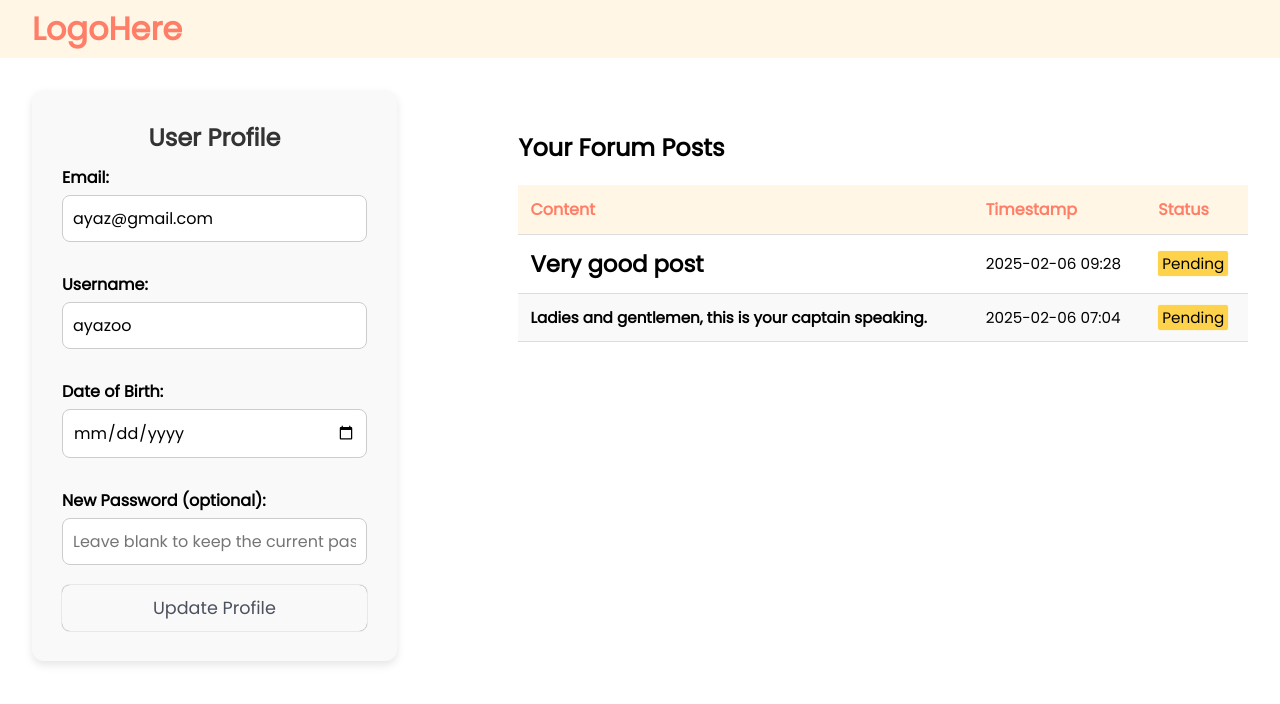
After one commit to muhammadkhattakdev/students-learning-forum-and-scheduling-system, a Django app: page /auth/profile/ in a window 1280 px wide. The commit adds this page. Shown: the top 704 px of the page. Run offline with Django 5.2, Linux system fonts and the light colour scheme; a user stored in the database is signed in; data comes from the database, SQL or seed files in the repository; both versions use the stored data as it was after the commit.

Commit message:
Forum homepage almost done. User Profile Page complete. Write Forum Post Page Complete

```diff
--- a/auth_app/urls.py
+++ b/auth_app/urls.py
@@ -5,4 +5,5 @@ from . import views
 urlpatterns = [
     path('login/', views.login_page, name='login'),
     path('register/', views.register, name='register'),
+    path('profile/', views.profile_page, name='my_profile_page'),
 ]
--- a/auth_app/views.py
+++ b/auth_app/views.py
@@ -3,7 +3,8 @@ from django.contrib.auth import login
 from django.contrib import messages
 from .models import *
 from django.contrib.auth import authenticate
-
+from django.contrib.auth.decorators import login_required
+from forum.models import *
 
 
 def login_page(request):
@@ -40,7 +41,66 @@ def register(request):
         user = CustomUser.objects.create_user(
             email=email, password=password, username=username, date_of_birth=birth_date
         )
+        new_student = Student.objects.create(
+            user=user,
+        )
+
         login(request, user)
         return redirect('login')
 
     return render(request, 'authPages/register.html')
+
+
+# @login_required
+# def profile_page(request):
+#     user = request.user
+
+#     if request.method == 'POST':
+#         email = request.POST.get('email')
+#         username = request.POST.get('username')
+#         date_of_birth = request.POST.get('date_of_birth')
+#         password = request.POST.get('password')
+
+#         if email:
+#             user.email = email
+#         if username:
+#             user.username = username
+#         if date_of_birth:
+#             user.date_of_birth = date_of_birth
+#         if password:
+#             user.set_password(password)
+
+#         user.save()
+#         messages.success(request, "Your profile has been updated successfully!")
+#         return redirect('user_profile')
+
+#     return render(request, 'authPages/profile.html', {'user': user})
+
+
+@login_required
+def profile_page(request):
+    user = request.user
+
+    if request.method == 'POST':
+        email = request.POST.get('email')
+        username = request.POST.get('username')
+        date_of_birth = request.POST.get('date_of_birth')
+        password = request.POST.get('password')
+
+        if email:
+            user.email = email
+        if username:
+            user.username = username
+        if date_of_birth:
+            user.date_of_birth = date_of_birth
+        if password:
+            user.set_password(password)
+
+        user.save()
+        messages.success(request, "Your profile has been updated successfully!")
+        return redirect('user_profile')
+
+    # Fetching user's forum posts
+    forum_posts = ForumPost.objects.filter(user=user).order_by('-date_time')
+
+    return render(request, 'authPages/profile.html', {'user': user, 'forum_posts': forum_posts})
--- a/forum/models.py
+++ b/forum/models.py
@@ -11,7 +11,7 @@ class ForumModerator(models.Model):
 
     def __str__(self):
 
-        return self.user.first_name
+        return self.user.email
 
 class ForumPost(models.Model):
     user = models.ForeignKey(
@@ -38,7 +38,7 @@ class ForumPost(models.Model):
 
 
     def __str__(self):
-        return f"{self.user.first_name} {self.user.last_name}"
+        return self.user.email
 
 
 class ForumPostReply(models.Model):
--- a/static/authStyling.css
+++ b/static/authStyling.css
@@ -109,3 +109,110 @@
 .auth-form-wrapper .auth-form .auth-note a {
     color: var(--primary-color);
 }
+
+
+/* PROFILE PAGE STYLING STARTS HERE  */
+
+.profile-page-wrapper {
+    width: 100%;
+    display: flex;
+    flex-direction: row;
+    padding: 2rem;
+    justify-content: space-between;
+}
+.profile-wrapper {
+    width: 30%;
+    padding: 30px;
+    background-color: #f9f9f9;
+    border-radius: 12px;
+    box-shadow: 0px 4px 8px rgba(0, 0, 0, 0.1);
+  }
+
+  .profile-wrapper h2 {
+    text-align: center;
+    color: #333;
+  }
+
+  .profile-wrapper .profile-form {
+    display: flex;
+    flex-direction: column;
+  }
+
+  .profile-wrapper .profile-form label {
+    margin: 10px 0 5px;
+    font-weight: bold;
+  }
+
+  .profile-wrapper .profile-form input {
+    padding: 10px;
+    font-size: 1em;
+    border: 1px solid #ccc;
+    border-radius: 8px;
+    margin-bottom: 20px;
+  }
+
+  .profile-wrapper .update-btn {
+    background-color: transparent;
+    color: var(--text-color);
+    padding: 10px 15px;
+    border: none;
+    border-radius: 8px;
+    cursor: pointer;
+    font-size: 1.1em;
+    box-shadow: 0px 0px 1px var(--text-color);
+  }
+
+  .profile-wrapper .update-btn:hover {
+    background-color: var(--accent);
+    color: white;
+  }
+
+
+
+  .user-posts-wrapper {
+    margin-top: 40px;
+    width: 60%;
+  }
+
+  .user-posts-table {
+    width: 100%;
+    border-collapse: collapse;
+    margin-top: 20px;
+  }
+
+  .user-posts-table th, .user-posts-table td {
+    padding: 12px;
+    text-align: left;
+    border-bottom: 1px solid #ddd;
+  }
+
+  .user-posts-table th {
+    background-color: var(--background);
+    color: var(--primary-color);
+  }
+
+
+  .user-posts-table tr:nth-child(even) {
+    background-color: #f9f9f9;
+  }
+
+  .user-posts-table tr:hover {
+    background-color: #f1f1f1;
+  }
+
+  .user-posts-table td {
+    font-size: 0.95em;
+  }
+
+.pending-bg {
+    background-color: var(--secondary-color);
+    padding: 2px 4px;
+    box-shadow: 0px 0px 1px var(--secondary-color);
+    border-radius: 2px;
+
+}
+
+.approve-bg {
+    background-color: var(--accent);
+    color: white;
+}
--- /dev/null
+++ b/templates/authPages/profile.html
@@ -0,0 +1,59 @@
+{% extends 'authPages/base.html' %}
+
+{% block auth_content %}
+<div class="profile-page-wrapper">
+
+    <div class="profile-wrapper">
+        <h2>User Profile</h2>
+        <form method="POST" class="profile-form">
+            {% csrf_token %}
+            <label for="email">Email:</label>
+            <input type="email" id="email" name="email" value="{{ user.email }}" required>
+
+            <label for="username">Username:</label>
+            <input type="text" id="username" name="username" value="{{ user.username }}">
+
+            <label for="date_of_birth">Date of Birth:</label>
+            <input type="date" id="date_of_birth" name="date_of_birth" value="{{ user.date_of_birth|date:'Y-m-d' }}">
+
+            <label for="password">New Password (optional):</label>
+            <input type="password" id="password" name="password" placeholder="Leave blank to keep the current password">
+
+            <button type="submit" class="update-btn">Update Profile</button>
+        </form>
+    </div>
+
+    <div class="user-posts-wrapper">
+        <h2>Your Forum Posts</h2>
+        <table class="user-posts-table">
+            <thead>
+                <tr>
+                    <th>Content</th>
+                    <th>Timestamp</th>
+                    <th>Status</th>
+                </tr>
+            </thead>
+            <tbody>
+                {% for post in forum_posts %}
+                <tr>
+                    <td>{{ post.content|safe|truncatewords:10 }}</td>
+                    <td>{{ post.date_time|date:"Y-m-d H:i" }}</td>
+                    <td>
+                        {% if post.approve %}
+                            <span class="approve-bg">Approved</span>
+                        {% else %}
+                            <span class="pending-bg">Pending</span>
+                        {% endif %}
+                    </td>
+                </tr>
+                {% empty %}
+                <tr>
+                    <td colspan="3">No posts found.</td>
+                </tr>
+                {% endfor %}
+            </tbody>
+        </table>
+    </div>
+
+</div>
+{% endblock %}
```
Also changed, not shown: forum/admin.py (+4 -20 lines), forum/views.py (+14 -3 lines), static/forumStyling.css (+29 -3 lines), templates/forumPages/base.html (+5 -15 lines), templates/forumPages/home.html (+17 -5 lines), templates/forumPages/navbar.html (added, +16 -0 lines), templates/forumPages/writeForumPost.html (+85 -15 lines), db.sqlite3.
